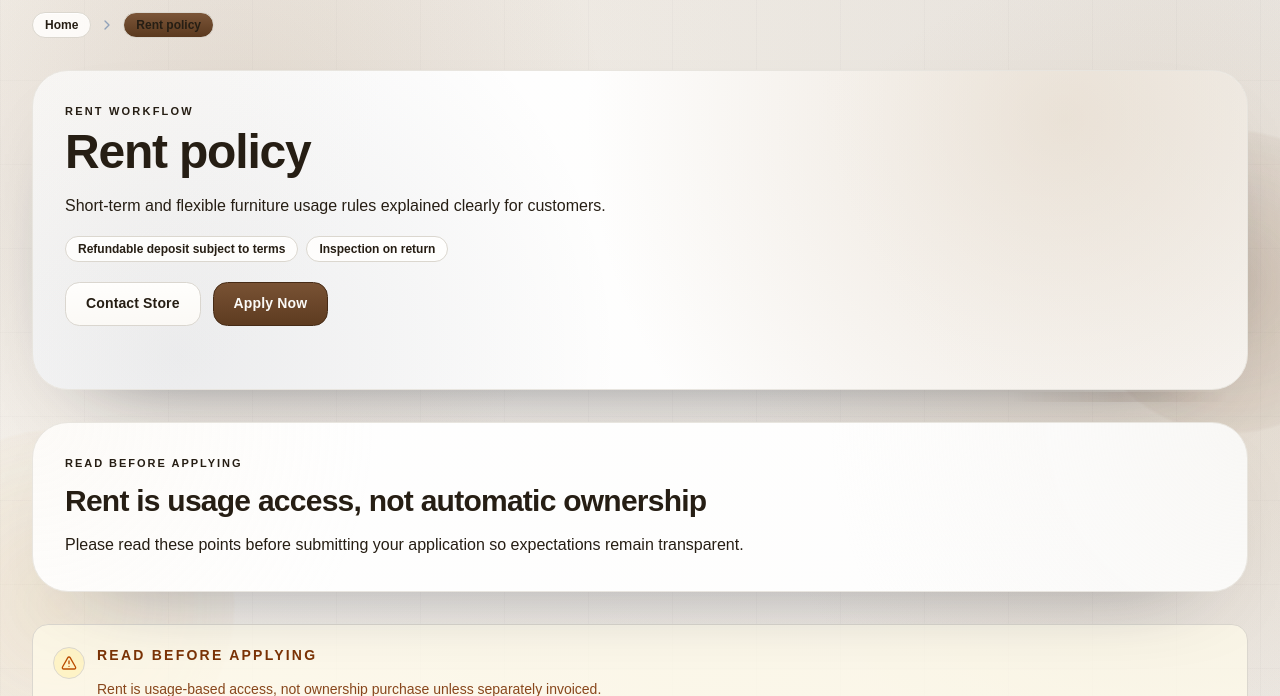
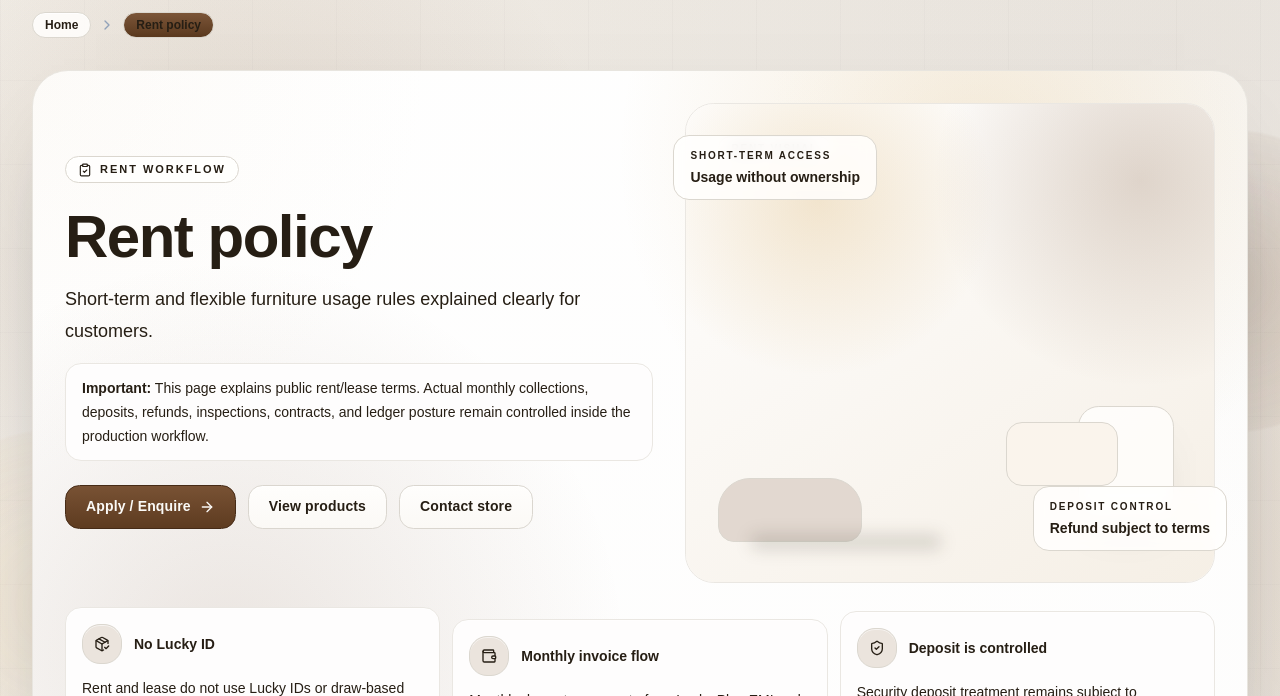
Before and after one commit to praamr369/subidha-advance-emi, a Next.js app in the folder frontend/: page /rent in a window 1280 px wide. Shown: the part 256-952 px from the top of the page. Built offline with nearby package versions, Linux system fonts and the light colour scheme; no server answers.

Commit message:
feat(public): refresh rent public page visuals

```diff
--- a/frontend/src/app/(public)/rent/page.tsx
+++ b/frontend/src/app/(public)/rent/page.tsx
@@ -5,8 +5,9 @@ import PublicBanner from "@/components/public/PublicBanner";
 import PublicDisclaimerBox from "@/components/public/PublicDisclaimerBox";
 import PublicPolicySection from "@/components/public/PublicPolicySection";
 import PublicPageShell from "@/components/public/PublicPageShell";
+import RentLeaseAnimatedHero from "@/components/public/RentLeaseAnimatedHero";
+import RentLeaseWorkflowPreview from "@/components/public/RentLeaseWorkflowPreview";
 import { READ_BEFORE_APPLY, RENT_POLICY, PUBLIC_LEGAL_DISCLAIMER_POINTS } from "@/lib/public-content";
-import { getPublicBannerWithFallback } from "@/lib/public-page-banners";
 import { buildPublicMetadata } from "@/lib/public-seo";
 import { ROUTES } from "@/lib/routes";
 
@@ -17,18 +18,13 @@ export const metadata: Metadata = buildPublicMetadata({
 });
 
 export default function RentPolicyPage() {
-  const banner = getPublicBannerWithFallback("rentLease");
+  const subtitle = "Short-term and flexible furniture usage rules explained clearly for customers.";
+
   return (
     <PublicPageShell
       title="Rent policy"
-      subtitle="Short-term and flexible furniture usage rules explained clearly for customers."
-      hero={{
-        eyebrow: "Rent workflow",
-        imageSrc: banner.src,
-        imageAlt: "Rent and lease banner image",
-        imageExists: banner.exists,
-        badges: ["Refundable deposit subject to terms", "Inspection on return"],
-      }}
+      subtitle={subtitle}
+      heroSlot={<RentLeaseAnimatedHero mode="rent" title="Rent policy" subtitle={subtitle} />}
       breadcrumbs={[
         { label: "Home", href: ROUTES.public.home },
         { label: "Rent policy" },
@@ -41,8 +37,11 @@ export default function RentPolicyPage() {
       <PublicBanner
         eyebrow="Read before applying"
         title="Rent is usage access, not automatic ownership"
-        description="Please read these points before submitting your application so expectations remain transparent."
+        description="Please read these points before submitting your application so expectations remain transparent. Rent does not create Lucky ID participation, winner eligibility, or EMI waiver benefits."
       />
+
+      <RentLeaseWorkflowPreview mode="rent" />
+
       <PublicDisclaimerBox title="Read before applying" points={READ_BEFORE_APPLY.rent} />
       <PublicPolicySection id="rent-policy" title={RENT_POLICY.title} intro={RENT_POLICY.intro} cards={RENT_POLICY.cards} />
       <PublicDisclaimerBox points={PUBLIC_LEGAL_DISCLAIMER_POINTS} />
```
